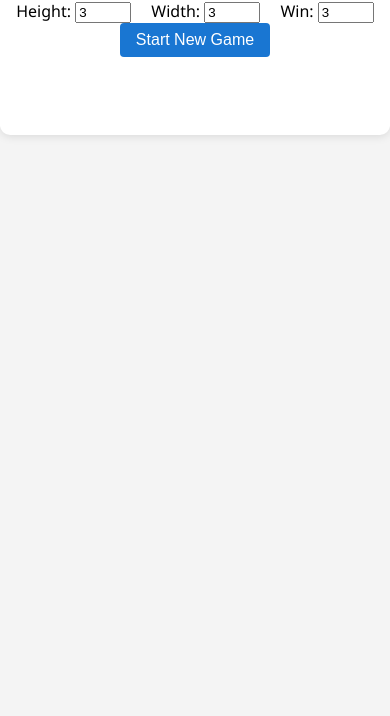
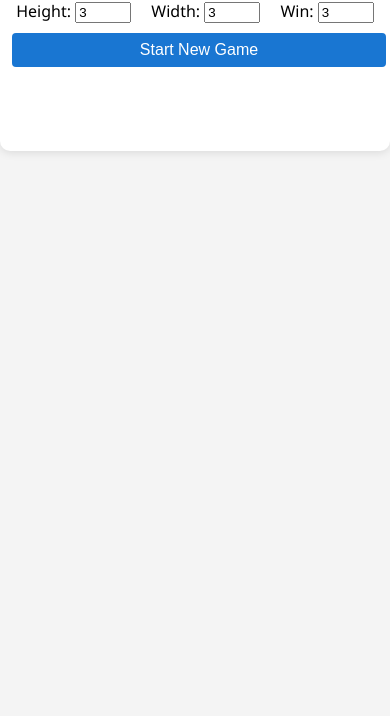
Before and after one commit to Shak2000/TicTacToeSolver, a plain HTML site: page index.html in a window 390 px wide. Shown: the part 128-844 px from the top of the page. Drawn offline with Linux system fonts and the light colour scheme.

Commit message:
Improving the UI layout

```diff
--- a/styles.css
+++ b/styles.css
@@ -22,11 +22,18 @@ h1 {
 #game-controls label {
     margin: 0 8px;
 }
+#start-btn {
+    margin-top: 10px;
+    margin-bottom: 18px;
+    display: block;
+    width: 100%;
+}
 #board {
     display: grid;
-    gap: 6px;
-    justify-content: center;
-    margin: 20px 0;
+    gap: 12px;
+    justify-content: start;
+    width: fit-content;
+    margin: 20px auto;
 }
 .cell {
     width: 48px;
@@ -71,7 +78,7 @@ button:hover {
         padding: 8px;
     }
     #board {
-        gap: 3px;
+        gap: 6px;
     }
     .cell {
         width: 32px;
```
